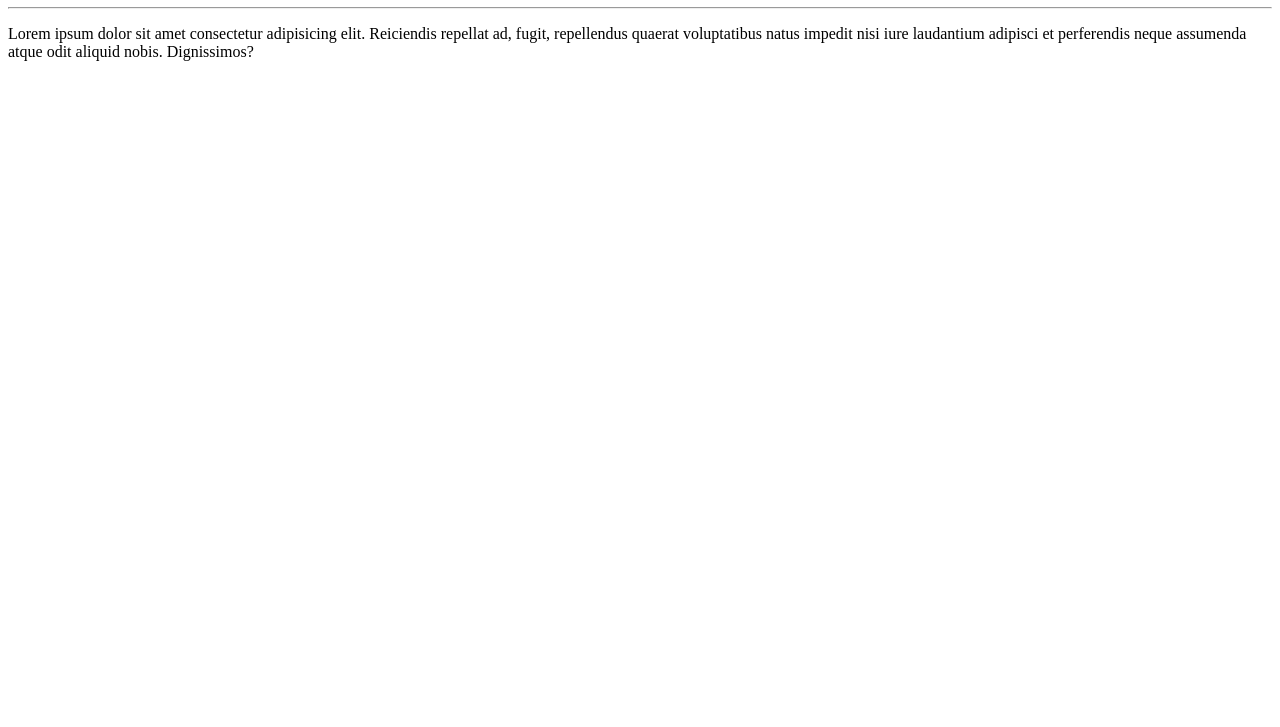
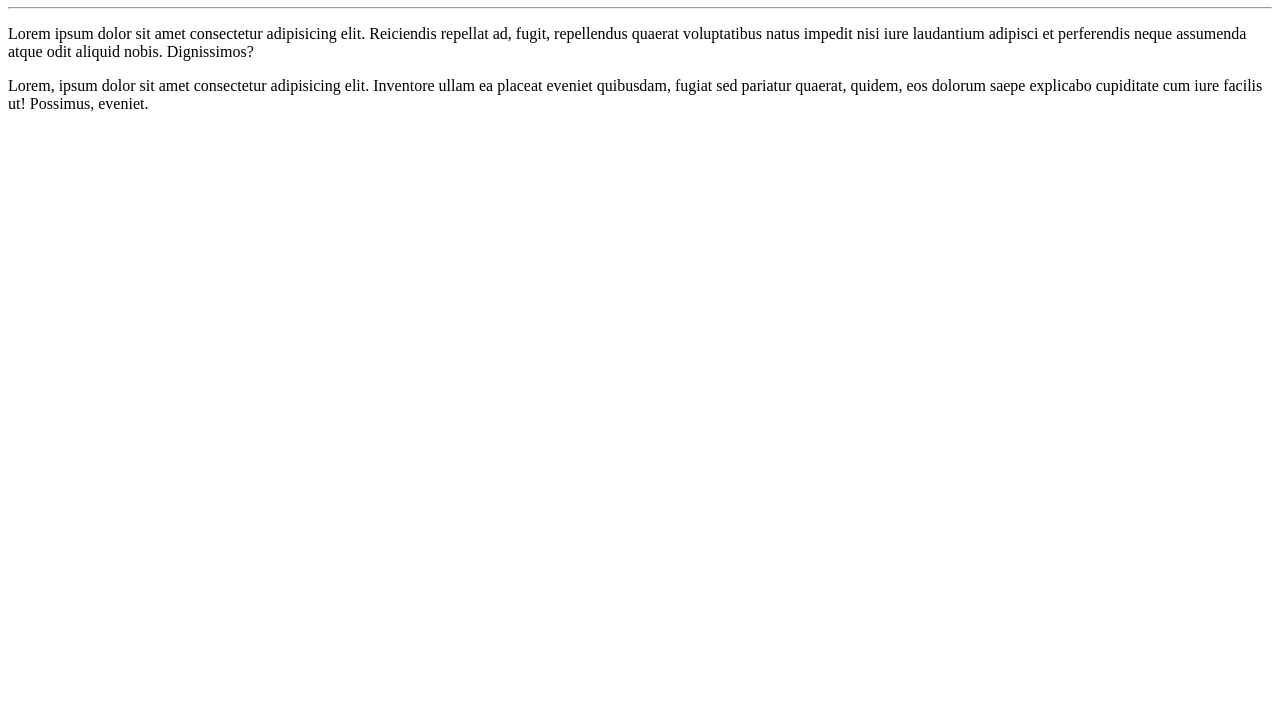
Before and after one commit to M1ndCloud/Ola-Mundo, a plain HTML site: page Site exemplo/index.html in a window 1280 px wide. Shown: the part 73-800 px from the top of the page. Drawn offline with Linux system fonts and the light colour scheme.

Commit message:
Adicionei um parágrafo

```diff
--- a/Site exemplo/index.html
+++ b/Site exemplo/index.html
@@ -9,5 +9,6 @@
     <h1>Olá, Mundo!</h1>
     <hr>
     <p>Lorem ipsum dolor sit amet consectetur adipisicing elit. Reiciendis repellat ad, fugit, repellendus quaerat voluptatibus natus impedit nisi iure laudantium adipisci et perferendis neque assumenda atque odit aliquid nobis. Dignissimos?</p>
+    <p>Lorem, ipsum dolor sit amet consectetur adipisicing elit. Inventore ullam ea placeat eveniet quibusdam, fugiat sed pariatur quaerat, quidem, eos dolorum saepe explicabo cupiditate cum iure facilis ut! Possimus, eveniet.</p>
 </body>
 </html>
```
